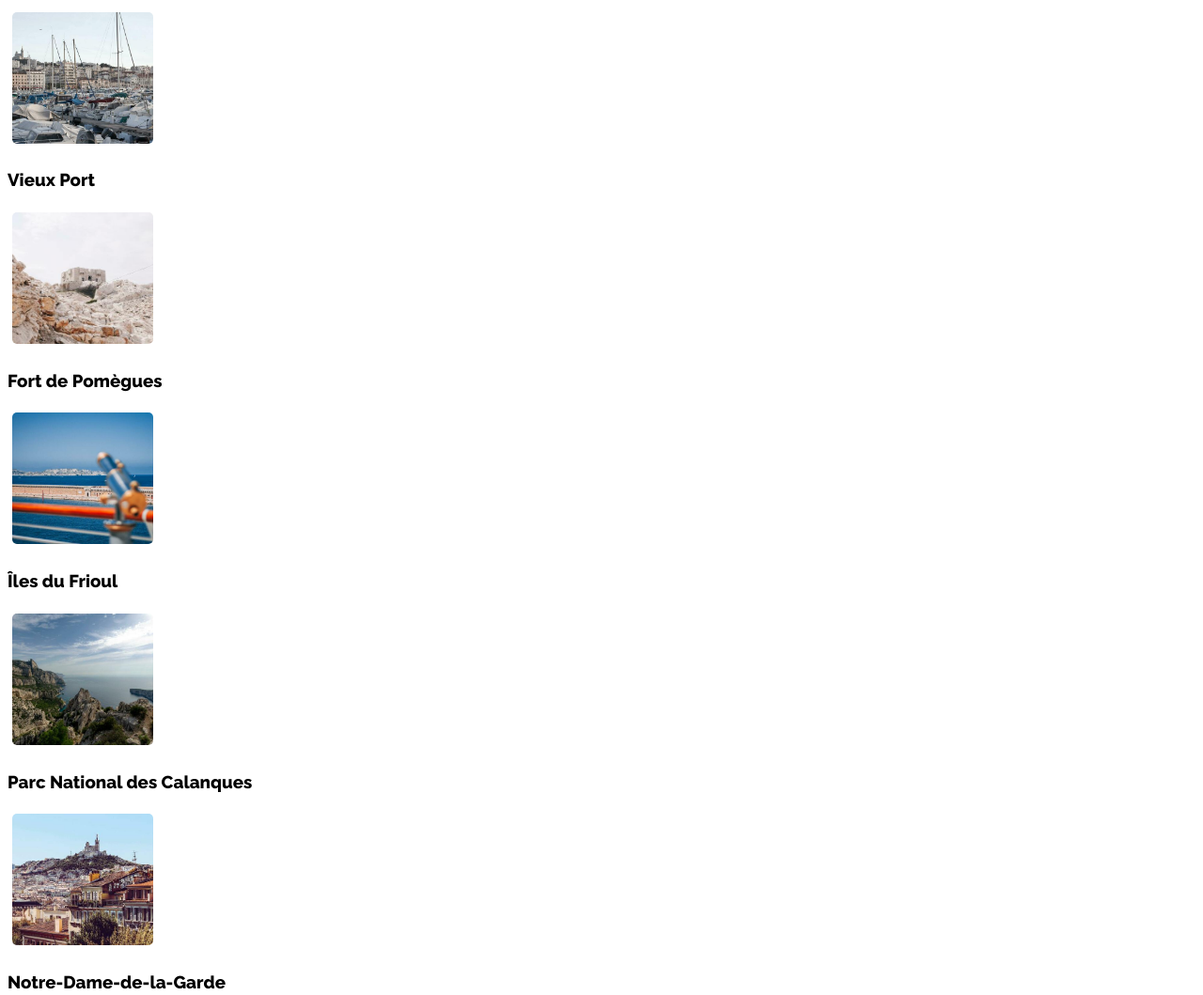
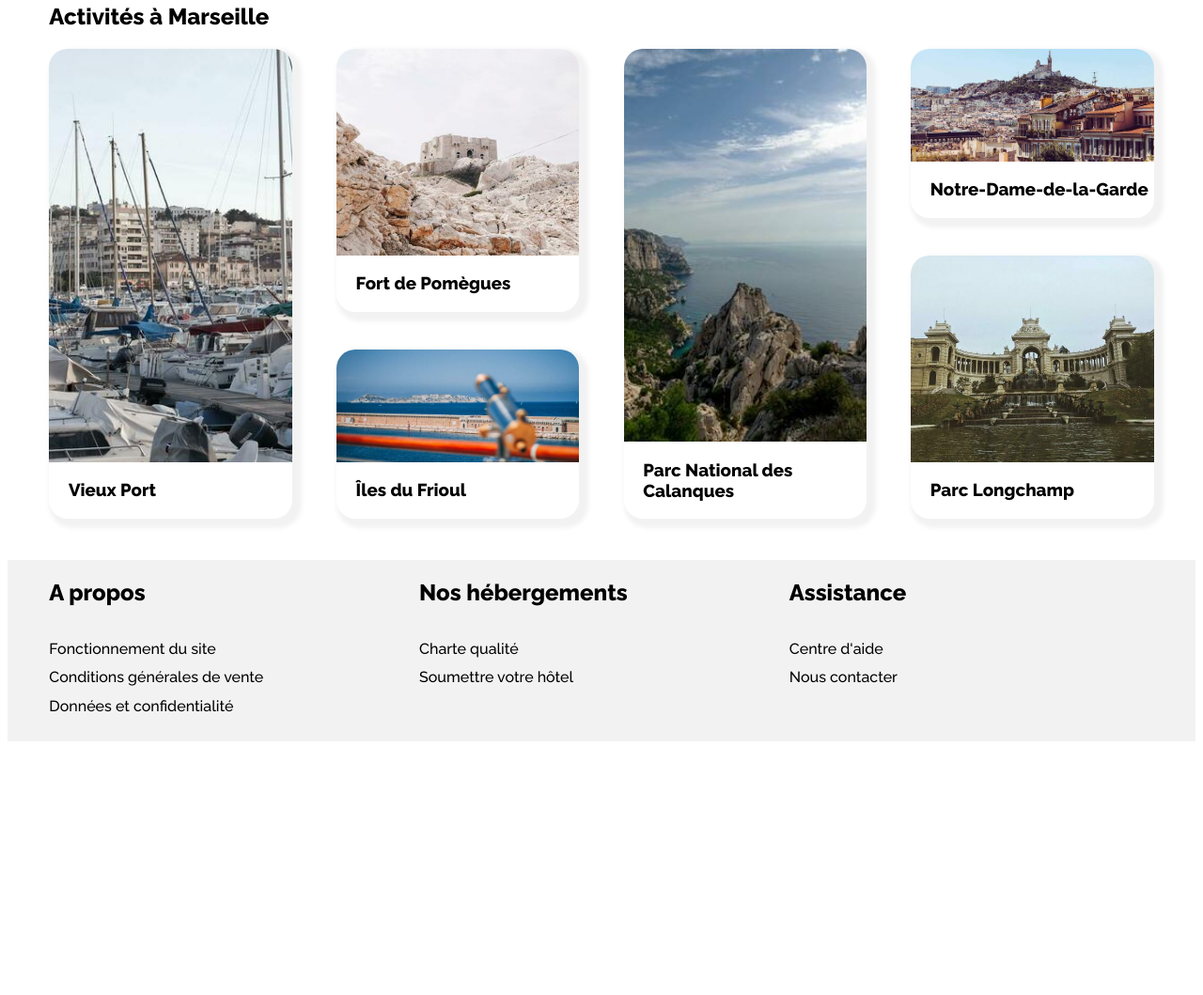
Before and after one commit to Kezenh/QuentinRampteau_2_02092021, a plain HTML site: page index.html in a window 1280 px wide. Shown: the part 1309-2368 px from the top of the page at 94% size. After the commit the page ends 2106 px from the top, so only its background shows below. Drawn offline with Linux system fonts and the light colour scheme.

Commit message:
Fin s2 footer

```diff
--- a/index.html
+++ b/index.html
@@ -267,61 +267,97 @@
             <!--Deuxième partie du site-->
             <!--Activités à Marseille-->
             <h2>Activités à Marseille</h2>
-            <article class="carte">
+            <div class="colonnes">
+                <div class="colonne">
+                    <article class="carteb géant">
                         <!--Vieux Port-->
-                <img src="images/activites/4_small/vieux_port.jpg" alt="Vieux Port">
+                        <div class="boiteb1">
+                            <img class="imgactivités1" src="images/activites/4_small/vieux_port.jpg" alt="Vieux Port">
+                        </div>
+                        <div class="descriptionb">
                             <h3>Vieux Port</h3>
-            </article>
-            <div>
-                <article class="carte">
-                    <!--Fort de Pomègues-->
-                    <img src="images/activites/4_small/fort_de_pomègues.jpg" alt="Fort de Pomègues">
-                    <h3>Fort de Pomègues</h3>
-                </article>
-                <article class="carte">
-                    <!--Îles du Frioul-->
-                    <img src="images/activites/4_small/îles_du_frioul.jpg" alt="Îles du Frioul">
-                    <h3>Îles du Frioul</h3>
+                        </div>
                     </article>
                 </div>
-            <article class="carte">
+                <div class="colonne">
+                    <article class="carteb grand">
+                        <!--Fort de Pomègues-->
+                        <div class="boiteb2">
+                            <img class="imgactivités2" src="images/activites/4_small/fort_de_pomègues.jpg" alt="Fort de Pomègues">
+                        </div>
+                        <div class="descriptionb">
+                            <h3>Fort de Pomègues</h3>
+                        </div>
+                    </article>
+                    <article class="carteb petit">
+                        <!--Îles du Frioul-->
+                        <div class="boiteb3">
+                            <img class="imgactivités3"src="images/activites/4_small/îles_du_frioul.jpg" alt="Îles du Frioul">
+                        </div>
+                        <div class="descriptionb">
+                            <h3>Îles du Frioul</h3>
+                        </div>
+                    </article>
+                </div>
+                <div class="colonne">
+                    <article class="carteb géant">
                         <!--Parc National des Calanques-->
-                <img src="images/activites/4_small/parc_national_des_calanques.jpg" alt="Parc National des Calanques">
+                        <div class="boiteb1">
+                            <img class="imgactivités1" src="images/activites/4_small/parc_national_des_calanques.jpg" alt="Parc National des Calanques">
+                        </div>
+                        <div class="descriptionb">
                             <h3>Parc National des Calanques</h3>
+                        </div>
                     </article>
-            <div>
-                <article class="carte">
+                </div>
+                <div class="colonne">
+                    <article class="carteb petit">
                         <!--Notre-Dame-de-la-Garde-->
-                    <img src="images/activites/4_small/notre_dame_de_la_garde.jpg" alt="Notre-Dame-de-la-Garde">
+                        <div class="boiteb3">
+                            <img class="imgactivités3" src="images/activites/4_small/notre_dame_de_la_garde.jpg" alt="Notre-Dame-de-la-Garde">
+                        </div>
+                        <div class="descriptionb">
                             <h3>Notre-Dame-de-la-Garde</h3>
+                        </div>
                     </article>
-                <article class="carte">
+                    <article class="carteb grand">
                         <!--Parc Longchamp-->
-                    <img src="images/activites/4_small/parc_longchamp.jpg" alt="Parc Longchamp">
+                        <div class="boiteb2">
+                            <img class="imgactivités2" src="images/activites/4_small/parc_longchamp.jpg" alt="Parc Longchamp">
+                        </div>
+                        <div class="descriptionb">
                             <h3>Parc Longchamp</h3>
+                        </div>
                     </article>
+                </div>
             </div>
         </section>
         <footer>
-            <ul class="sfooter">
+            <div class="sfooter">
                 <!--A propos-->
                 <h2>A propos</h2>
-                <li><a href="#">Fonctionnement du site</a></li>
-                <li><a href="#">Conditions générales de vente</a></li>
-                <li><a href="#">Données et confidentialité</a></li>
+                <ul>
+                    <li class="lifooter"><a class="afooter" href="#">Fonctionnement du site</a></li>
+                    <li class="lifooter"><a class="afooter" href="#">Conditions générales de vente</a></li>
+                    <li class="lifooter"><a class="afooter" href="#">Données et confidentialité</a></li>
                 </ul>
-            <ul class="sfooter">
+            </div>
+            <div  class="sfooter">
                 <!--Nos hébergements-->
                 <h2>Nos hébergements</h2>
-                <li><a href="#">Charte qualité</a></li>
-                <li><a href="#">Soumettre votre hôtel</a></li>
+                <ul>
+                    <li class="lifooter"><a class="afooter" href="#">Charte qualité</a></li>
+                    <li class="lifooter"><a class="afooter" href="#">Soumettre votre hôtel</a></li>
                 </ul>
-            <ul class="sfooter">
+            </div>
+            <div  class="sfooter">
                 <!--Assistance-->
                 <h2>Assistance</h2>
-                <li><a href="#">Centre d'aide</a></li>
-                <li><a href="#">Nous contacter</a></li>
+                <ul>
+                    <li class="lifooter"><a class="afooter" href="#">Centre d'aide</a></li>
+                    <li class="lifooter"><a class="afooter" href="#">Nous contacter</a></li>
                 </ul>
+            </div>
         </footer>
     </body>
 </html>
--- a/style.css
+++ b/style.css
@@ -19,18 +19,6 @@ header {
     margin-bottom: 2%;
     display: flex;
     justify-content: space-between;
-}
-
-footer {
-    display : flex;
-    justify-content: space-between;
-    background-color: #F2F2F2;
-}
-
-.sfooter {
-    display: flex;
-    flex-direction: column;
-    width: 33%;
 }
 
 .logo {
@@ -384,10 +372,11 @@ input {
 .populaires {
     display: flex;
     justify-content: space-between;
+    align-items: center;
 }
 
 .grossi {
-    font-size: 300%;
+    font-size: 200%;
 }
 
 img {
@@ -402,3 +391,118 @@ img {
     padding-left: 3.25%;
     font-weight: 800;
 }
+
+.s2 {
+    display: flex;
+    flex-wrap: wrap;
+    margin : 3.5%;
+}
+
+.carteb {
+    display: flex;
+    flex-direction: column;
+    border-radius: 20px;
+    box-shadow: 5px 5px 5px 5px #F2F2F2;
+    width: 100%;
+}
+
+.colonnes {
+    width: 100%;
+    display: flex;
+    justify-content: space-between;
+
+}
+
+.colonne {
+    width: 22%;
+    display: flex;
+    flex-direction: column;
+    align-items: center;
+    justify-content: space-between;
+}
+
+.géant {
+    height: 500px;
+}
+
+.grand {
+    height: 280px;
+}
+
+.petit {
+    height: 180px;
+}
+
+.descriptionb {
+    padding-left: 8%;
+    display: flex;
+    align-items: center;
+}
+
+.boiteb1 {
+    width: 100%;
+    height: 440px;
+    overflow: hidden;
+}
+
+.boiteb2 {
+    width: 100%;
+    height: 220px;
+    overflow: hidden;
+}
+
+.boiteb3 {
+    width: 100%;
+    height: 120px;
+    overflow: hidden;
+}
+
+.imgactivités1 {
+    width: 100%;
+    height: 440px;
+    object-fit: cover;
+    border: hidden;
+    border-radius: 20px 20px 0 0;
+}
+
+.imgactivités2 {
+    width: 100%;
+    height: 220px;
+    object-fit: cover;
+    border: hidden;
+    border-radius: 20px 20px 0 0;
+}
+
+.imgactivités3 {
+    width: 100%;
+    height: 120px;
+    object-fit: cover;
+    border: hidden;
+    border-radius: 20px 20px 0 0;
+}
+
+.lifooter {
+    margin-bottom: 3%;
+}
+
+.afooter {
+    color: black;
+}
+
+footer {
+    display : flex;
+    justify-content: space-between;
+    background-color: #F2F2F2;
+    padding-left: 3.5%;
+    padding-right: 3.5%;
+}
+
+.sfooter {
+    display: flex;
+    flex-direction: column;
+    width: 33%;
+}
+
+ul {
+    padding: 0;
+}
```
Lines whose indentation alone changed are shown as unchanged.
